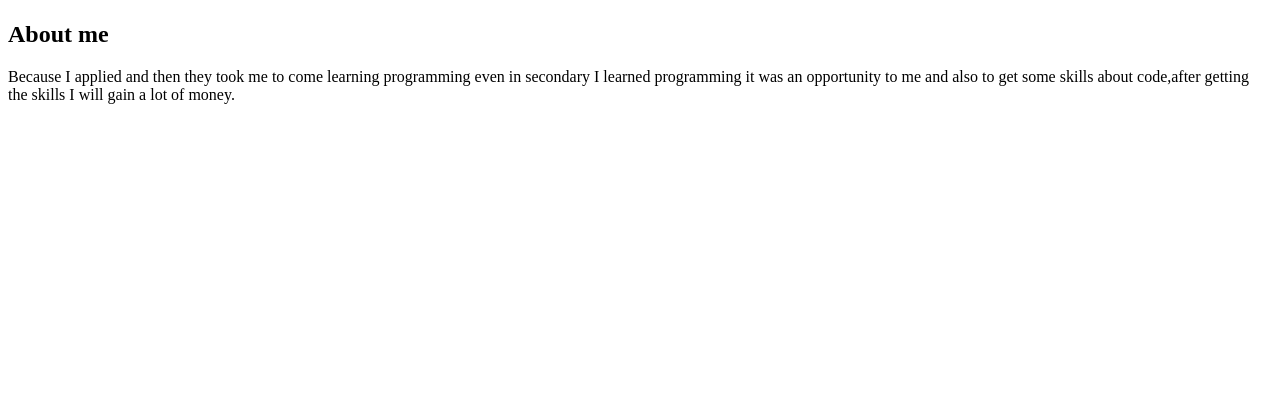
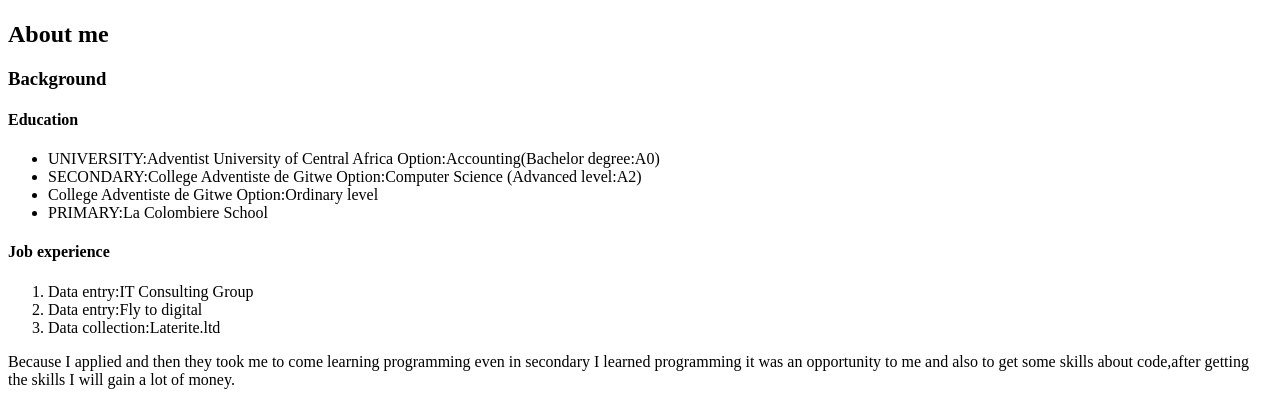
Before and after one commit to karireamandine/portfolio, a plain HTML site: page index.html in a window 1280 px wide. Shown: the part 383-800 px from the top of the page. Drawn offline with Linux system fonts and the light colour scheme.

Commit message:
Add mythird heading as Background

```diff
--- a/index.html
+++ b/index.html
@@ -8,7 +8,29 @@
         <h1>Karire Amandine</h1>
         <img class="spotlight" alt="Image may contain: 1 person, smiling" aria-busy="false" src="https://scontent.fkgl1-1.fna.fbcdn.net/v/t1.0-9/11012474_1024705384217959_4726986439867935131_n.jpg?_nc_cat=106&amp;_nc_ht=scontent.fkgl1-1.fna&amp;oh=6856bcb847d9895f51322d0cc4c00477&amp;oe=5C6A49F8" style="width: 300px; height: 300px;">
         <h2>About me</h2>
+            <div class="Background">
+                <h3>Background</h3>
+                    <div id="Education">
+                        <h4>Education</h4>
+                        <ul>
+                            <li>UNIVERSITY:Adventist University of Central Africa Option:Accounting(Bachelor degree:A0)</li>
+                            <li>SECONDARY:College Adventiste de Gitwe Option:Computer Science (Advanced level:A2)</li>
+                            <li>College Adventiste de Gitwe Option:Ordinary level</li>
+                            <li>PRIMARY:La Colombiere School</li>
+                        </ul>
+                    </div>
+                    <div id="Job experience">
+                        <h4>Job experience</h4>
+                            <ol>
+                                <li>Data entry:IT Consulting Group</li>
+                                <li>Data entry:Fly to digital</li>
+                                <li>Data collection:Laterite.ltd</li>
+                            </ol>
+
+                    </div>
+
+            </div>
+
         <p>Because I applied and then they took me to come learning programming even in secondary I learned programming it was an opportunity to me and also to get some skills about code,after getting the skills I will gain a lot of money.</p>
-
     </body>
 </html>
```
